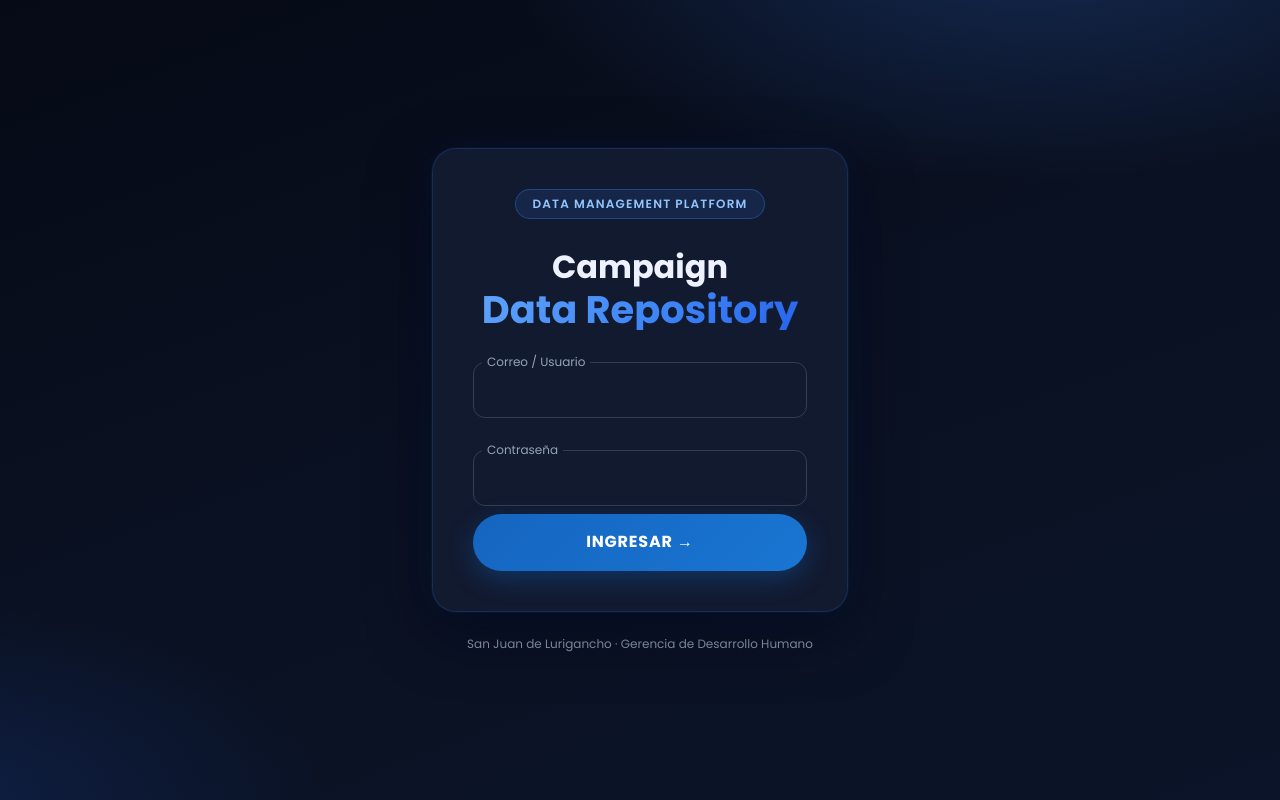
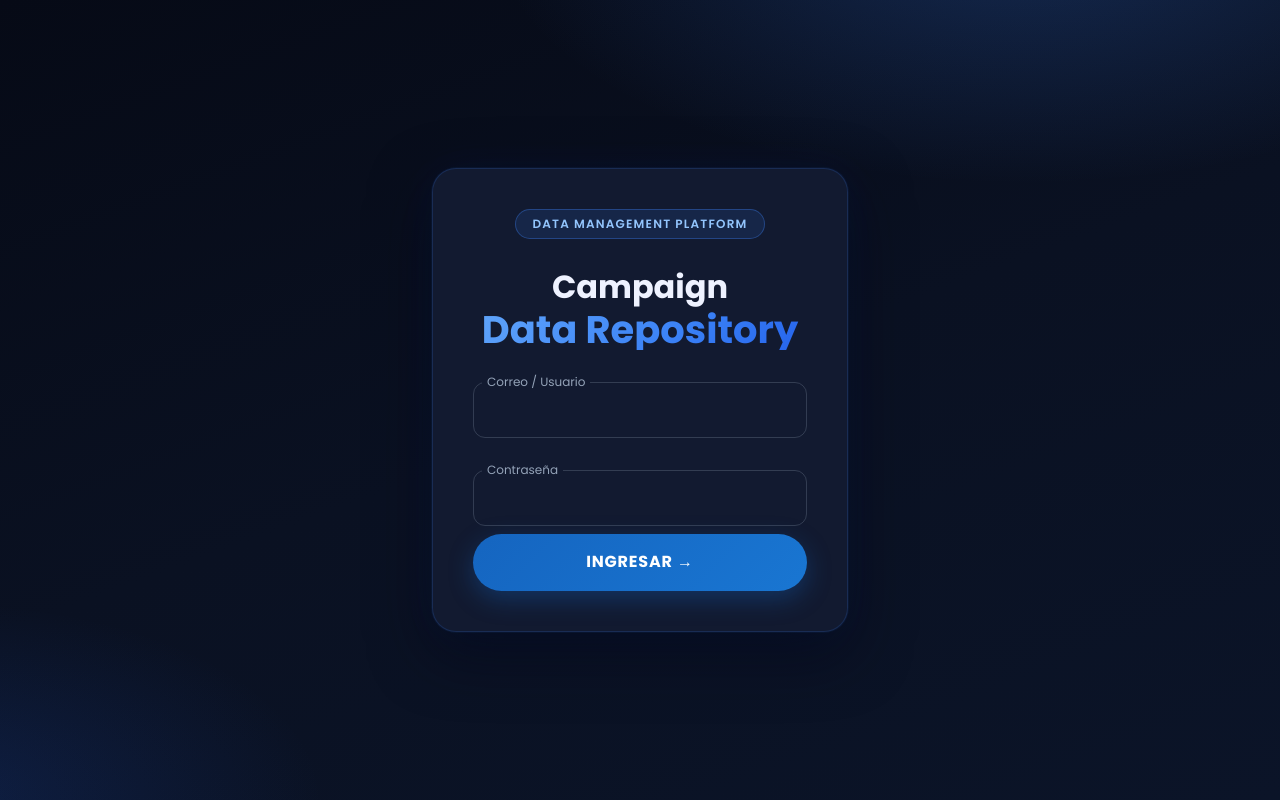
Before and after one commit to Angela08T/data-repository, a Next.js app: page /login/programas-sociales in a window 1280 px wide. Built offline with nearby package versions, Linux system fonts and the light colour scheme; no server answers; some icons are missing.

Commit message:
se quito frase del login

```diff
--- a/src/components/forms/LoginForm.tsx
+++ b/src/components/forms/LoginForm.tsx
@@ -214,10 +214,6 @@ export default function LoginForm({ subgerencia }: LoginFormProps) {
           </Button>
         </form>
       </div>
-
-      <p className="text-center text-xs mt-6" style={{ color: "#94a3b8" }}>
-        San Juan de Lurigancho · Gerencia de Desarrollo Humano
-      </p>
     </div>
   );
 }
```
